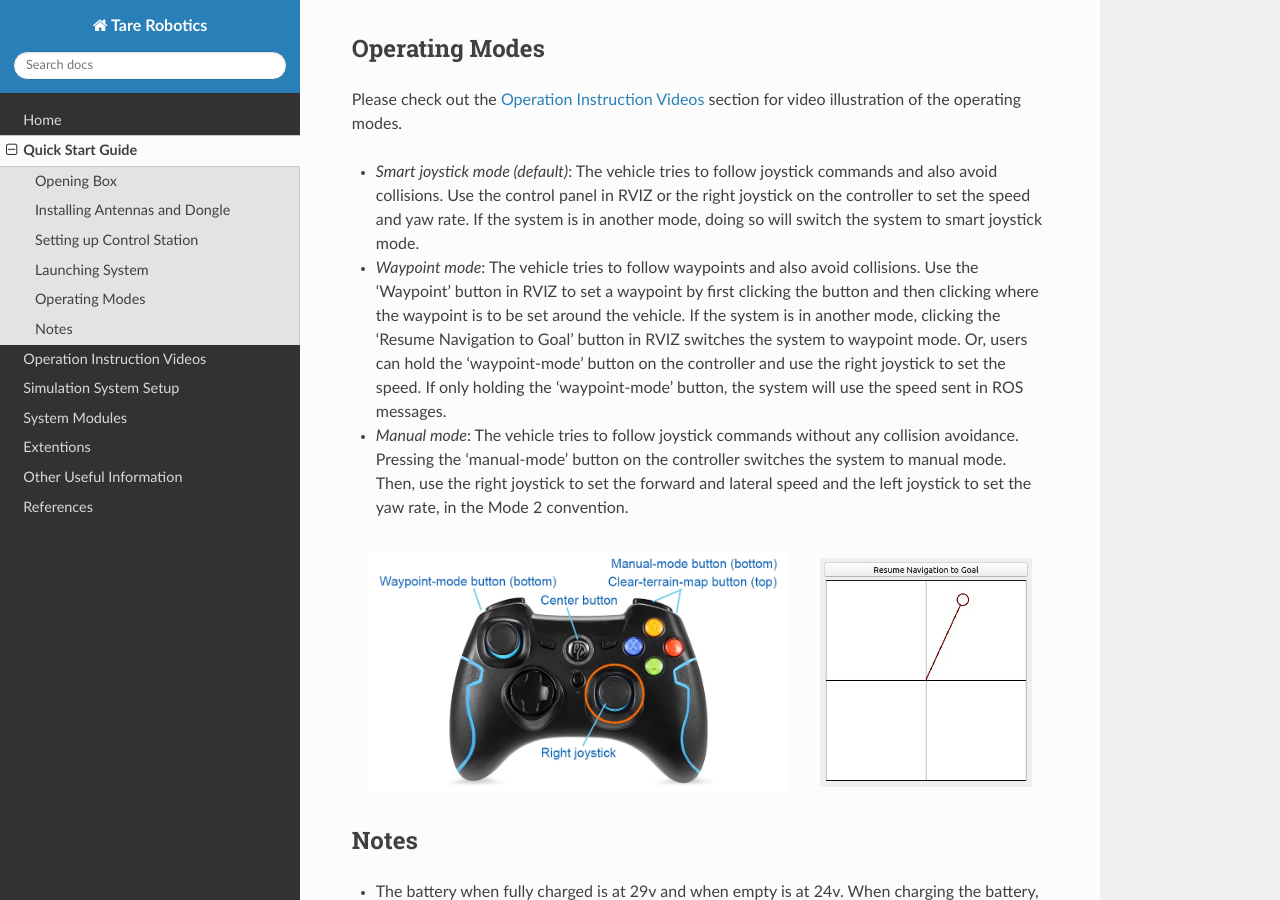
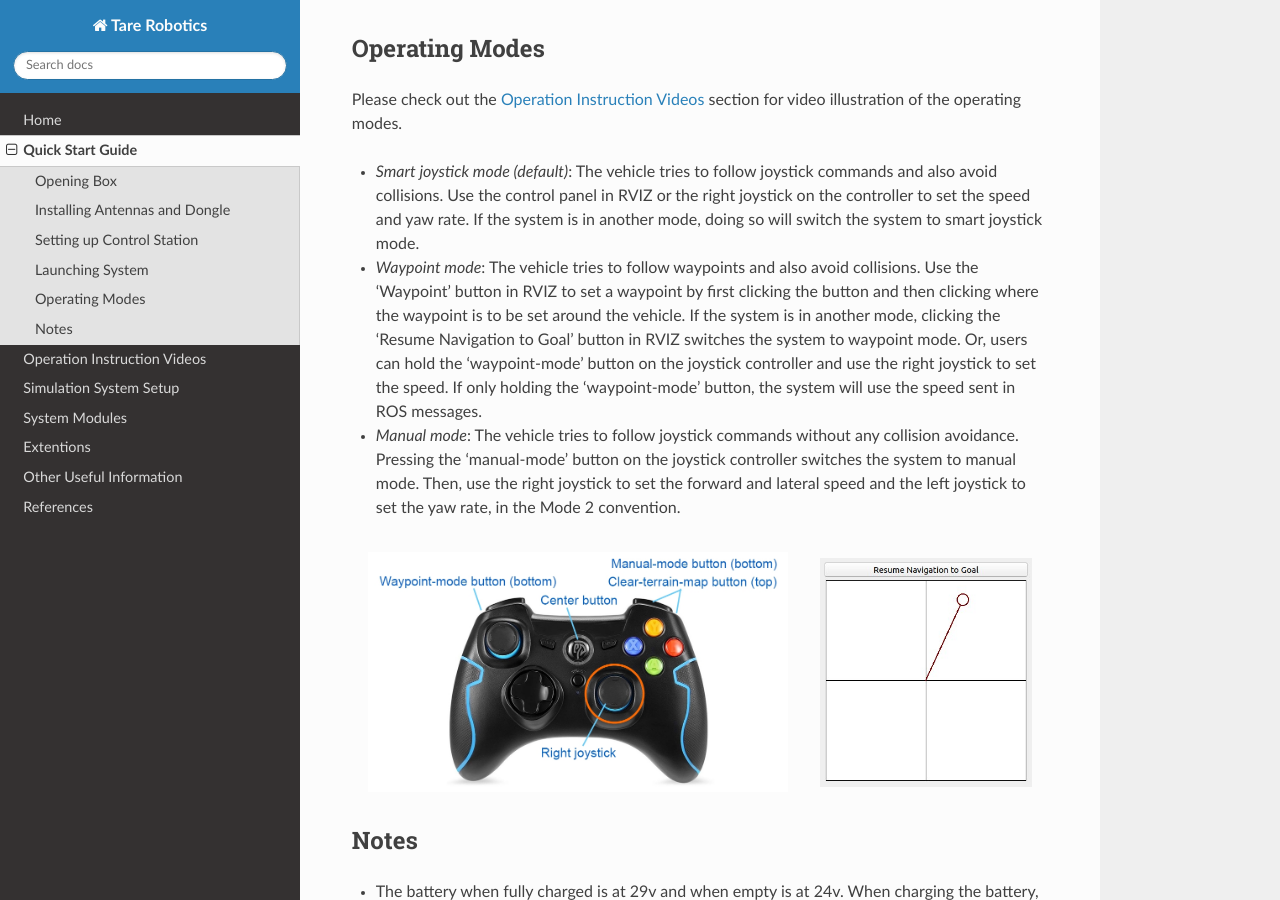
Before and after one commit to caochao39/tarerobotics, a Sphinx documentation site: the page built from docs/source/quick_start_guide.rst, in a window 1280 px wide and 900 px high, scrolled down 4117 px. Built offline with Sphinx 7.4.7 and the Read the Docs theme 3.1.0, drawn with Linux system fonts in a browser that asks for light colours.

Commit message:
Update quick_start_guide.rst

```diff
--- a/docs/source/quick_start_guide.rst
+++ b/docs/source/quick_start_guide.rst
@@ -82,9 +82,9 @@ Please check out the `Operation Instruction Videos <https://tarerobotics.readthe
 
 - *Smart joystick mode (default)*: The vehicle tries to follow joystick commands and also avoid collisions. Use the control panel in RVIZ or the right joystick on the controller to set the speed and yaw rate. If the system is in another mode, doing so will switch the system to smart joystick mode.
 
-- *Waypoint mode*: The vehicle tries to follow waypoints and also avoid collisions. Use the 'Waypoint' button in RVIZ to set a waypoint by first clicking the button and then clicking where the waypoint is to be set around the vehicle. If the system is in another mode, clicking the 'Resume Navigation to Goal' button in RVIZ switches the system to waypoint mode. Or, users can hold the 'waypoint-mode' button on the controller and use the right joystick to set the speed. If only holding the 'waypoint-mode' button, the system will use the speed sent in ROS messages.
+- *Waypoint mode*: The vehicle tries to follow waypoints and also avoid collisions. Use the 'Waypoint' button in RVIZ to set a waypoint by first clicking the button and then clicking where the waypoint is to be set around the vehicle. If the system is in another mode, clicking the 'Resume Navigation to Goal' button in RVIZ switches the system to waypoint mode. Or, users can hold the 'waypoint-mode' button on the joystick controller and use the right joystick to set the speed. If only holding the 'waypoint-mode' button, the system will use the speed sent in ROS messages.
 
-- *Manual mode*: The vehicle tries to follow joystick commands without any collision avoidance. Pressing the 'manual-mode' button on the controller switches the system to manual mode. Then, use the right joystick to set the forward and lateral speed and the left joystick to set the yaw rate, in the Mode 2 convention.
+- *Manual mode*: The vehicle tries to follow joystick commands without any collision avoidance. Pressing the 'manual-mode' button on the joystick controller switches the system to manual mode. Then, use the right joystick to set the forward and lateral speed and the left joystick to set the yaw rate, in the Mode 2 convention.
 
 .. list-table::
    :widths: 65 35
```
